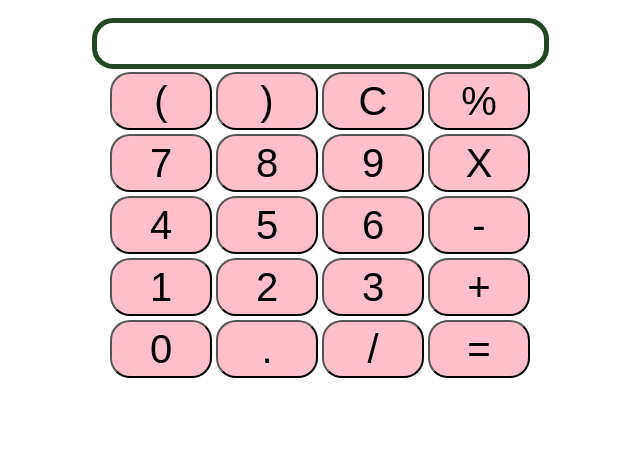
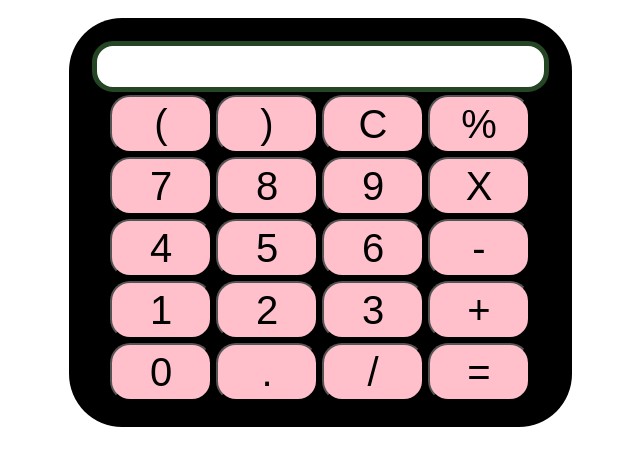
Before and after one commit to Divyarg018/26_creating_a_calculator_using_html_css_and_js, a plain HTML site: page index.html in a window 1280 px wide. Shown: the part 63-528 px from the top of the page, without its empty margins (320-960 px from the left). Drawn offline with Linux system fonts and the light colour scheme.

Commit message:
adding color to calculator

```diff
--- a/index.html
+++ b/index.html
@@ -11,6 +11,7 @@
 <body>
     <div class="container">
         <h1>Calculator</h1>
+        <div class="calculator">
             <input type="text" name="screen" id="screen">
             <table>
                 <tr>
@@ -50,6 +51,7 @@
                 </tr>
             </table>
         </div>
+    </div>
 </body>
 <script src="index.js"></script>
 
--- a/style.css
+++ b/style.css
@@ -20,3 +20,10 @@ button{
     height: 58px;
     border-radius: 20px;
 }
+
+.calculator{
+    background-color: black;
+    padding: 23px;
+    border-radius: 53px;
+    display: inline-block;
+}
```
Lines whose indentation alone changed are shown as unchanged.
